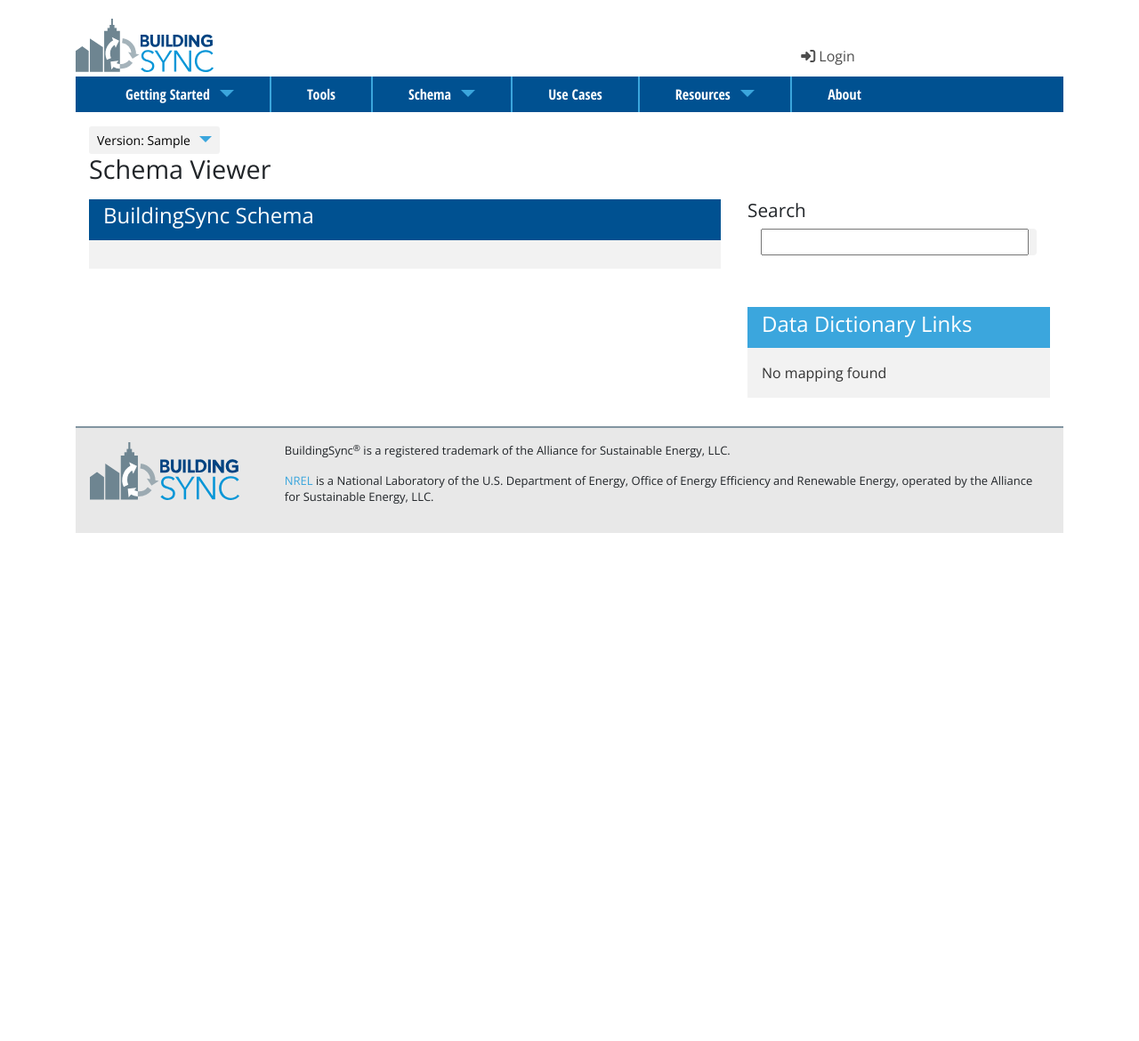
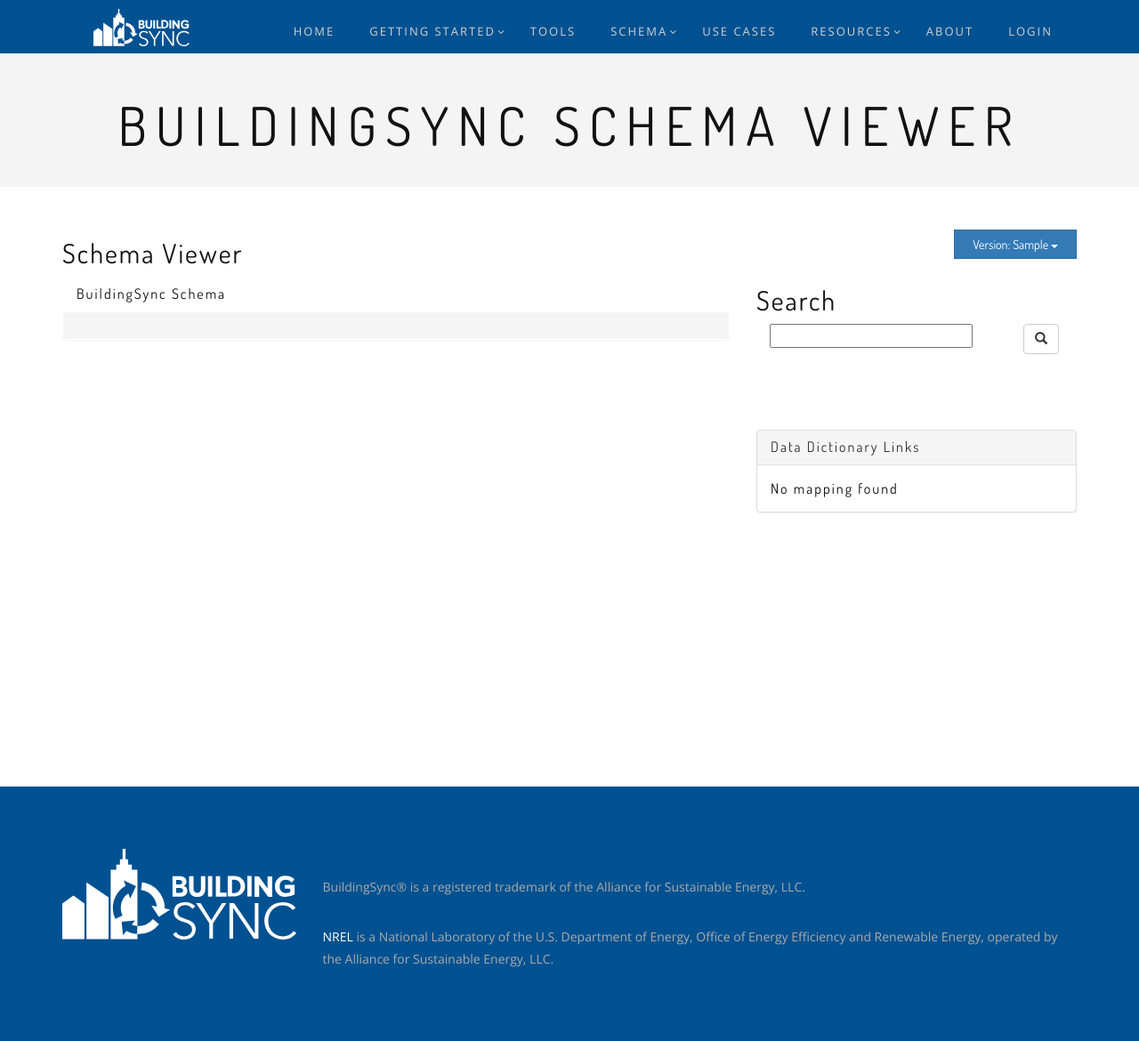
Before and after one commit to BuildingSync/BuildingSync-website, a Django app: template bsyncviewer/templates/dictionary.html in a window 1280 px wide. Shown: the whole page at 89% size. Before the commit the page ends 599 px from the top, so only its background shows below. Run offline with Django 3.2, Linux system fonts and the light colour scheme; the template is opened without the code that fills it: most values are stand-ins (such as "Sample title", 1, 10 or a date in 2020); some libraries are stand-ins or nearby versions.

Commit message:
fix: schema theme and UI tweaks

```diff
--- a/bsyncviewer/templates/base2.html
+++ b/bsyncviewer/templates/base2.html
@@ -3,9 +3,12 @@
 {% load staticfiles %}
 
 <!DOCTYPE html>
-<!--[if lt IE 7]>      <html class="no-js lt-ie9 lt-ie8 lt-ie7" lang=""> <![endif]-->
-<!--[if IE 7]>         <html class="no-js lt-ie9 lt-ie8" lang=""> <![endif]-->
-<!--[if IE 8]>         <html class="no-js lt-ie9" lang=""> <![endif]-->
+<!--[if lt IE 7]>
+<html class="no-js lt-ie9 lt-ie8 lt-ie7" lang=""> <![endif]-->
+<!--[if IE 7]>
+<html class="no-js lt-ie9 lt-ie8" lang=""> <![endif]-->
+<!--[if IE 8]>
+<html class="no-js lt-ie9" lang=""> <![endif]-->
 <!--[if gt IE 8]><!-->
 <html class="no-js" lang="en"> <!--<![endif]-->
 <head>
@@ -18,7 +21,8 @@
     <!-- Always force latest IE rendering engine -->
     <meta http-equiv="X-UA-Compatible" content="IE=edge">
 
-		<meta name="description" content="BuildingSync is a common schema for energy audit data that can be utilized by different software and databases involved in the energy audit process.">
+    <meta name="description"
+          content="BuildingSync is a common schema for energy audit data that can be utilized by different software and databases involved in the energy audit process.">
     <meta name="keywords" content="data format, energy audit data schema">
 
     <!-- Title -->
@@ -34,7 +38,8 @@
     <link rel="stylesheet" href="{% static 'css/et-line.css' %}">
 
     <!-- bootstrap css -->
-		<link rel="stylesheet" href="https://maxcdn.bootstrapcdn.com/bootstrap/3.3.7/css/bootstrap.min.css" integrity="sha384-BVYiiSIFeK1dGmJRAkycuHAHRg32OmUcww7on3RYdg4Va+PmSTsz/K68vbdEjh4u" crossorigin="anonymous">
+    <link rel="stylesheet" href="https://maxcdn.bootstrapcdn.com/bootstrap/3.3.7/css/bootstrap.min.css"
+          integrity="sha384-BVYiiSIFeK1dGmJRAkycuHAHRg32OmUcww7on3RYdg4Va+PmSTsz/K68vbdEjh4u" crossorigin="anonymous">
 
     <!-- magnific-popup CSS -->
     <link rel="stylesheet" href="{% static 'css/magnific-popup.css' %}">
@@ -56,7 +61,10 @@
     <script src="{% static 'js/html5shiv.min.js' %}"></script>
     <!--[endif]-->
 
+    {% block bootstrap_extra_head %}
         {% block extra_head %}{% endblock %}
+    {% endblock bootstrap_extra_head %}
+
 </head>
 <body>
 
@@ -73,7 +81,9 @@
                     <span class="icon-bar"></span>
                 </button>
                 <!-- logo -->
-	          <a class="navbar-brand" href="/"><img style="margin-bottom:10px;" src="{% static 'images/buildingsync-logo-white.svg' %}" alt="BuildingSync logo"></a>
+                <a class="navbar-brand" href="/"><img style="margin-bottom:10px;"
+                                                      src="{% static 'images/buildingsync-logo-white.svg' %}"
+                                                      alt="BuildingSync logo"></a>
             </div>
 
             {% include 'topnav.html' %}
@@ -109,7 +119,8 @@
                 <!-- item about -->
                 <div class="col-sm-3">
                     <div class="item-about">
-								<a href="{% url 'index' %}"><img class="small-logo" src="{% static 'images/buildingsync-logo-white.svg' %}"></a>
+                        <a href="{% url 'index' %}"><img class="small-logo"
+                                                         src="{% static 'images/buildingsync-logo-white.svg' %}"></a>
 
                     </div>
                 </div>
@@ -118,7 +129,9 @@
                 <div class="col-sm-9">
                     <div class="item-about">
                         <p>BuildingSync® is a registered trademark of the Alliance for Sustainable Energy, LLC.</p>
-								<p><a href="https://www.nrel.gov" target="_blank">NREL</a> is a National Laboratory of the U.S. Department of Energy, Office of Energy Efficiency and Renewable Energy, operated by the Alliance for Sustainable Energy, LLC.</p>
+                        <p><a href="https://www.nrel.gov" target="_blank">NREL</a> is a National Laboratory of the U.S.
+                            Department of Energy, Office of Energy Efficiency and Renewable Energy, operated by the
+                            Alliance for Sustainable Energy, LLC.</p>
                         <!-- 	<div class="social-icon">
                                 <span><i class="fa fa-facebook" aria-hidden="true"></i></span>
                                 <span><i class="fa fa-twitter" aria-hidden="true"></i></span>
@@ -146,7 +159,9 @@
     <script src="https://code.jquery.com/jquery-migrate-3.0.0.min.js"></script>
 
     <!-- bootstrap -->
-		<script src="https://maxcdn.bootstrapcdn.com/bootstrap/3.3.7/js/bootstrap.min.js" integrity="sha384-Tc5IQib027qvyjSMfHjOMaLkfuWVxZxUPnCJA7l2mCWNIpG9mGCD8wGNIcPD7Txa" crossorigin="anonymous"></script>
+    <script src="https://maxcdn.bootstrapcdn.com/bootstrap/3.3.7/js/bootstrap.min.js"
+            integrity="sha384-Tc5IQib027qvyjSMfHjOMaLkfuWVxZxUPnCJA7l2mCWNIpG9mGCD8wGNIcPD7Txa"
+            crossorigin="anonymous"></script>
 
     <!-- singlePageNav -->
     <script src="{% static 'js/jquery.singlePageNav.min.js' %}"></script>
@@ -180,8 +195,8 @@
 
     <!-- custom js -->
     <script src="{% static 'js/custom.js' %}"></script>
-
+    {% block bootstrap_extra_script %}
         {% block base_extra_script %}{% endblock %}
-
+    {% endblock bootstrap_extra_script %}
 </body>
 </html>
--- a/bsyncviewer/templates/dictionary.html
+++ b/bsyncviewer/templates/dictionary.html
@@ -1,5 +1,5 @@
-{% extends 'base.html' %}
-{% load bootstrap4 %}
+{% extends 'base2.html' %}
+
 {% load staticfiles %}
 
 {% block extra_head %}
@@ -8,13 +8,16 @@
 
 {% block title %}BuildingSync Schema Viewer {% endblock %}
 
-{% block content_notitle %}
+{% block content %}
 
-  <div class="container">
+    <div class="container" style="padding-top: 3em; padding-bottom: 18em">
         <div class="row">
-      <div class="col-md-12">
+            <div class="col-md-4">
+                <h4>Schema Viewer</h4>
+            </div>
+            <div class="col-md-8">
                 <div class="dropdown pull-right header-row-item">
-          <button class="btn btn-default btn-sm dropdown-toggle" type="button" id="versionSelector"
+                    <button class="btn btn-primary btn-sm dropdown-toggle" type="button" id="versionSelector"
                             data-toggle="dropdown" aria-haspopup="true" aria-expanded="false">
                         Version: {{ schema_version }} <span class="caret"></span>
                     </button>
@@ -32,19 +35,16 @@
                         {% endfor %}
                     </ul>
                 </div>
-         <header class="major">
-          <h2>Schema Viewer</h2>
-        </header>
             </div>
         </div>
 
         <div class="row">
             <div class="col-md-8">
                 <div class="panel panel-accent">
-          <div class="panel-heading">
+                    <div class="panel-heading" >
                         <h3 class="panel-title">BuildingSync Schema</h3>
                     </div>
-          <div class="panel-body" id="schematree"></div>
+                    <div class="panel-body" style="background-color: whitesmoke" id="schematree"></div>
                 </div>
             </div>
             <div class="col-md-4">
@@ -54,7 +54,7 @@
                         <label class="sr-only">Search</label>
                         <input type="text" class="" id="treesearchquery" size="30">
                     </div>
-          <button type="submit" class="btn btn-default"><i class="fas fa-search"></i></button>
+                    <button type="submit" class="btn btn-default"><i class="glyphicon glyphicon-search"></i></button>
                 </form>
 
 
@@ -88,7 +88,7 @@
 
     </div>
 
-{% endblock content_notitle %}
+{% endblock content %}
 
 {% block bootstrap_extra_script %}
     <script src="//cdnjs.cloudflare.com/ajax/libs/jstree/3.3.5/jstree.min.js"></script>
@@ -104,7 +104,7 @@
                 'plugins': ["search"],
             }).on('changed.jstree', function (e, data) {
                 // display enums when present
-            if (data.action === 'select_node' && data.selected.length > 0){
+                if (data.action === 'select_node' && data.selected.length > 0) {
                     var node = data.instance.get_node(data.selected[0]);
                     // retrieve and display bedes terms and enum (if present)
                     $.ajax({
@@ -116,7 +116,7 @@
                         success: function (jsondata) {
 
                             // set bedes section and display
-                  if (jsondata.bedes_terms.length > 0){
+                            if (jsondata.bedes_terms.length > 0) {
 
 
                                 $('#bedes_none').removeClass("visible").addClass("hidden");
@@ -128,7 +128,7 @@
                                 // $('#bedes_definition').html(jsondata.bedes_terms[0]['definition']);
                                 // $('#bedes_url').attr('href', jsondata.bedes_terms[0]['url']);
                                 var term_ul = $('<ul>').appendTo('#term_results');
-                    $(jsondata.bedes_terms).each(function(index, item) {
+                                $(jsondata.bedes_terms).each(function (index, item) {
                                     var text = '<strong>' + item['term'] + '</strong> &mdash;' + item['definition'] + '&nbsp;&nbsp;(<em>Category: ' + item['category'] + '</em>)&nbsp;&nbsp;<a href="' + item['url'] + '" target="_blank">' + 'BEDES <i class="fa fa-external-link" aria-hidden="true"></i></a>';
 
                                     term_ul.append(
@@ -149,10 +149,10 @@
                                 $('#enum_results').html('');
                                 /*$('#enum_results').html(jsondata.enums );*/
                                 var ul = $('<ul>').appendTo('#enum_results');
-                  $(jsondata.enums).each(function(index, item) {
+                                $(jsondata.enums).each(function (index, item) {
                                     {#console.log(item);#}
                                     var text = '<strong>' + item.name + '</strong>';
-                    if (item['bedes_term']){
+                                    if (item['bedes_term']) {
                                         text = '<strong>' + text + '</strong>' + '<br/>' + item['bedes_term']['definition'] + '&nbsp;&nbsp;<a href="' + item['bedes_term']['url'] + '" target="_blank">' + 'BEDES <i class="fa fa-external-link" aria-hidden="true"></i></a>';
                                     }
                                     ul.append(
```
Lines whose indentation alone changed are shown as unchanged.
